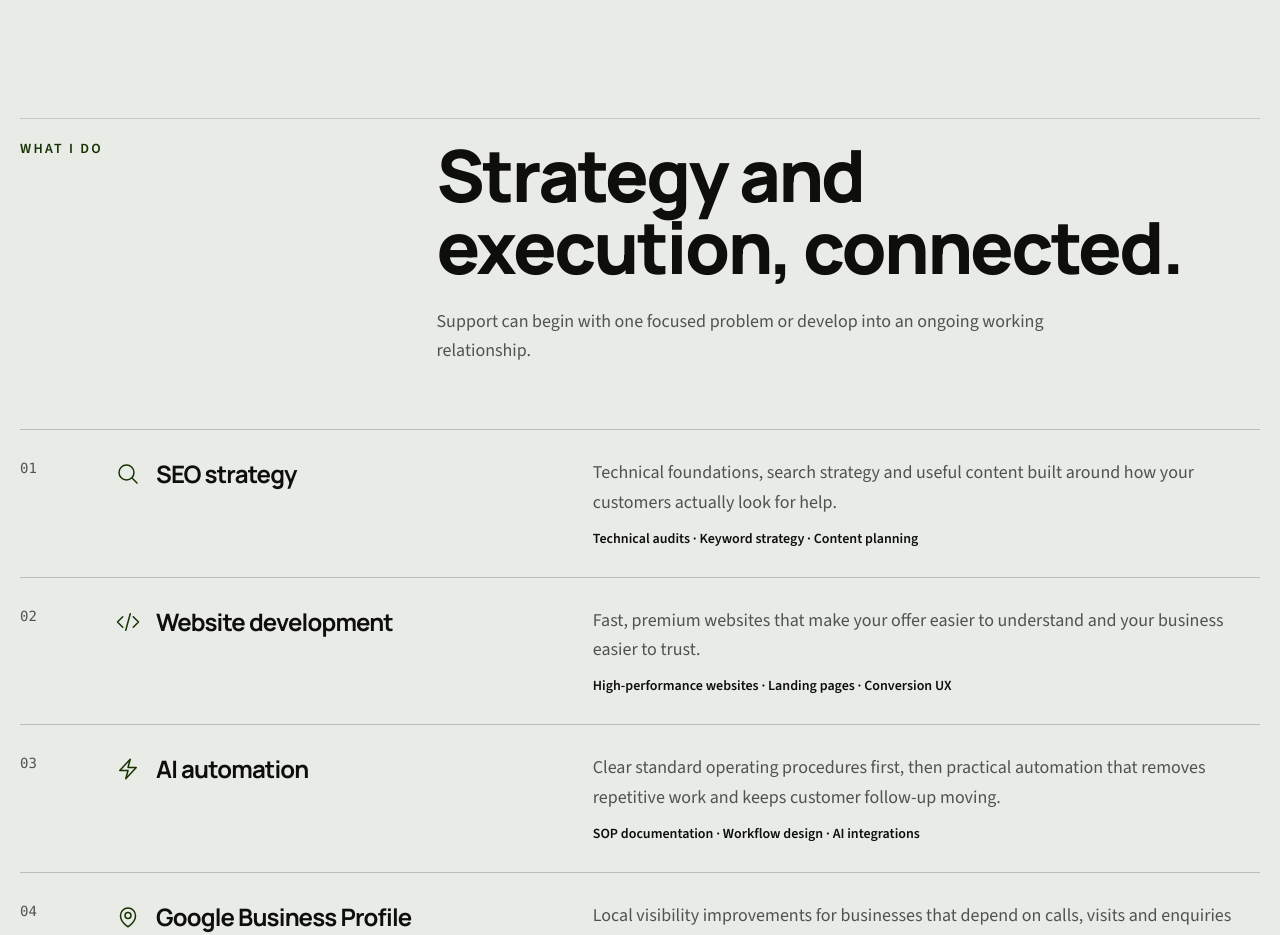
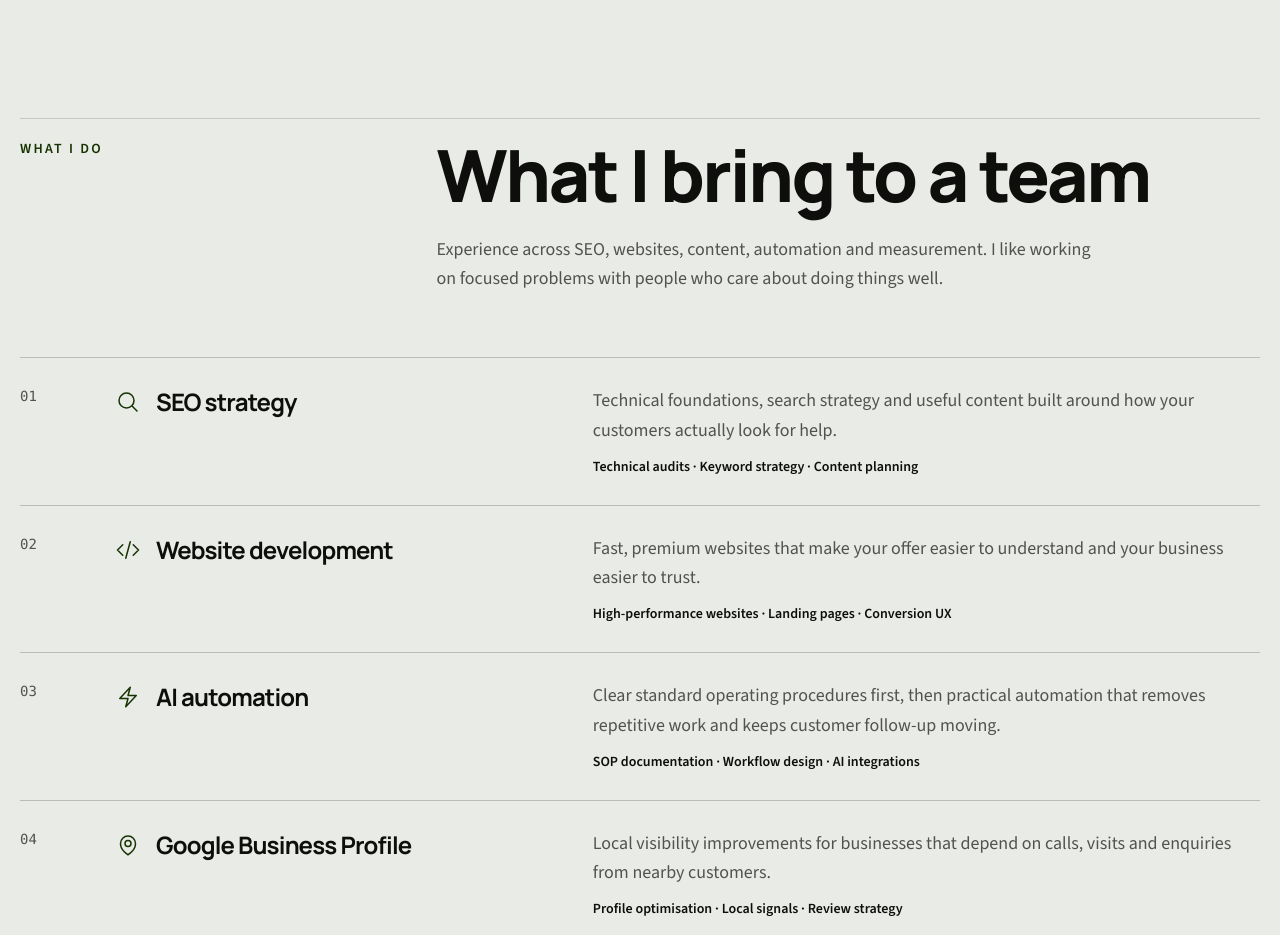
Before and after one commit to taranveerultra-bot/Tara-cv, a Next.js app: page / in a window 1280 px wide. Shown: the part 7300-8235 px from the top of the page. Built offline with nearby package versions, Linux system fonts and the light colour scheme.

Commit message:
Reframe services around team contribution

```diff
--- a/src/components/PortfolioSections.tsx
+++ b/src/components/PortfolioSections.tsx
@@ -114,8 +114,8 @@ export const ServicesSection = () => (
             <Section
                 id="services"
                 eyebrow="What I do"
-                title="Strategy and execution, connected."
-                description="Support can begin with one focused problem or develop into an ongoing working relationship."
+                title="What I bring to a team"
+                description="Experience across SEO, websites, content, automation and measurement. I like working on focused problems with people who care about doing things well."
             >
                 <div className="border-t border-black/20">
                     {services.map((service, index) => (
```
